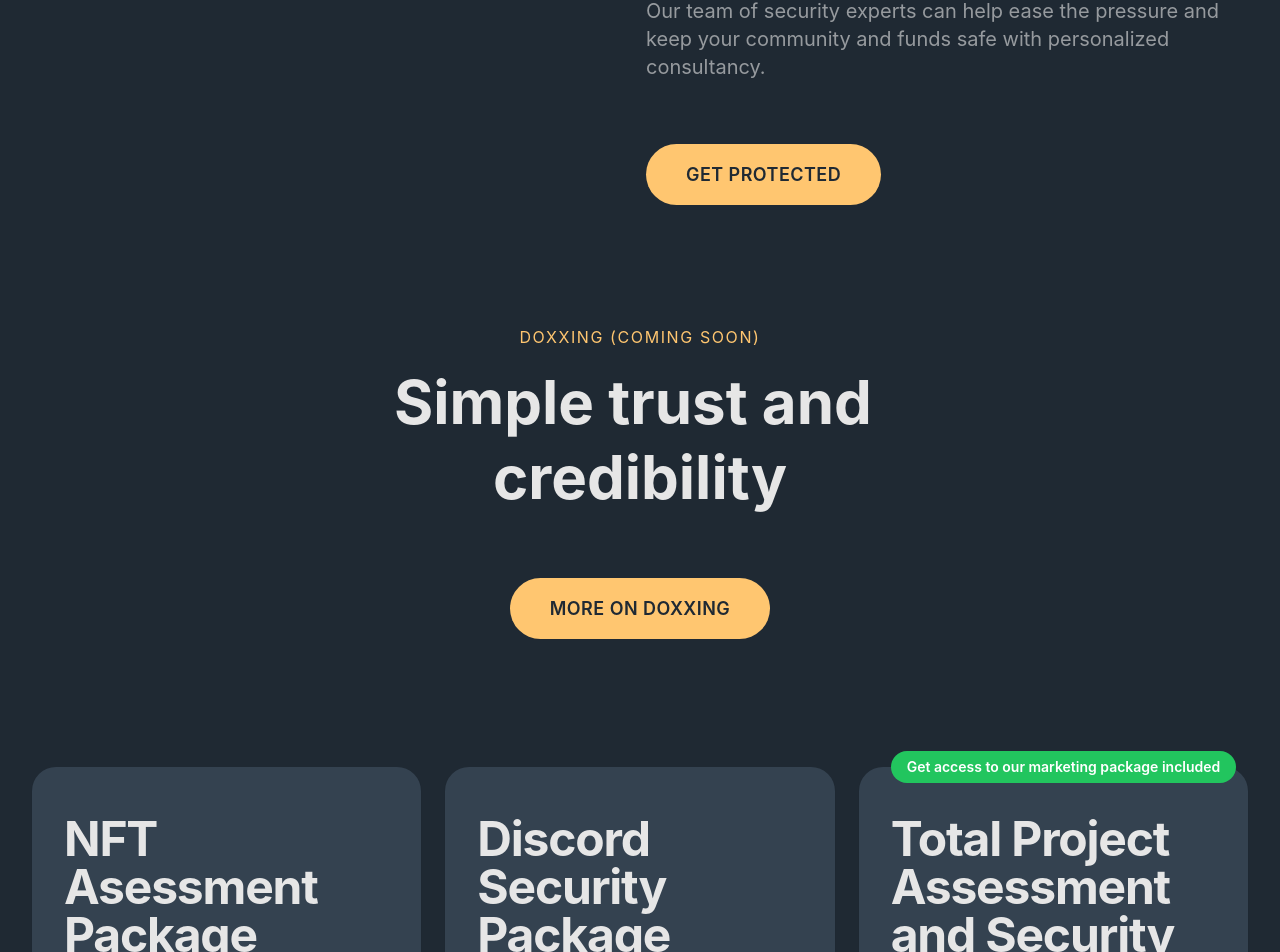
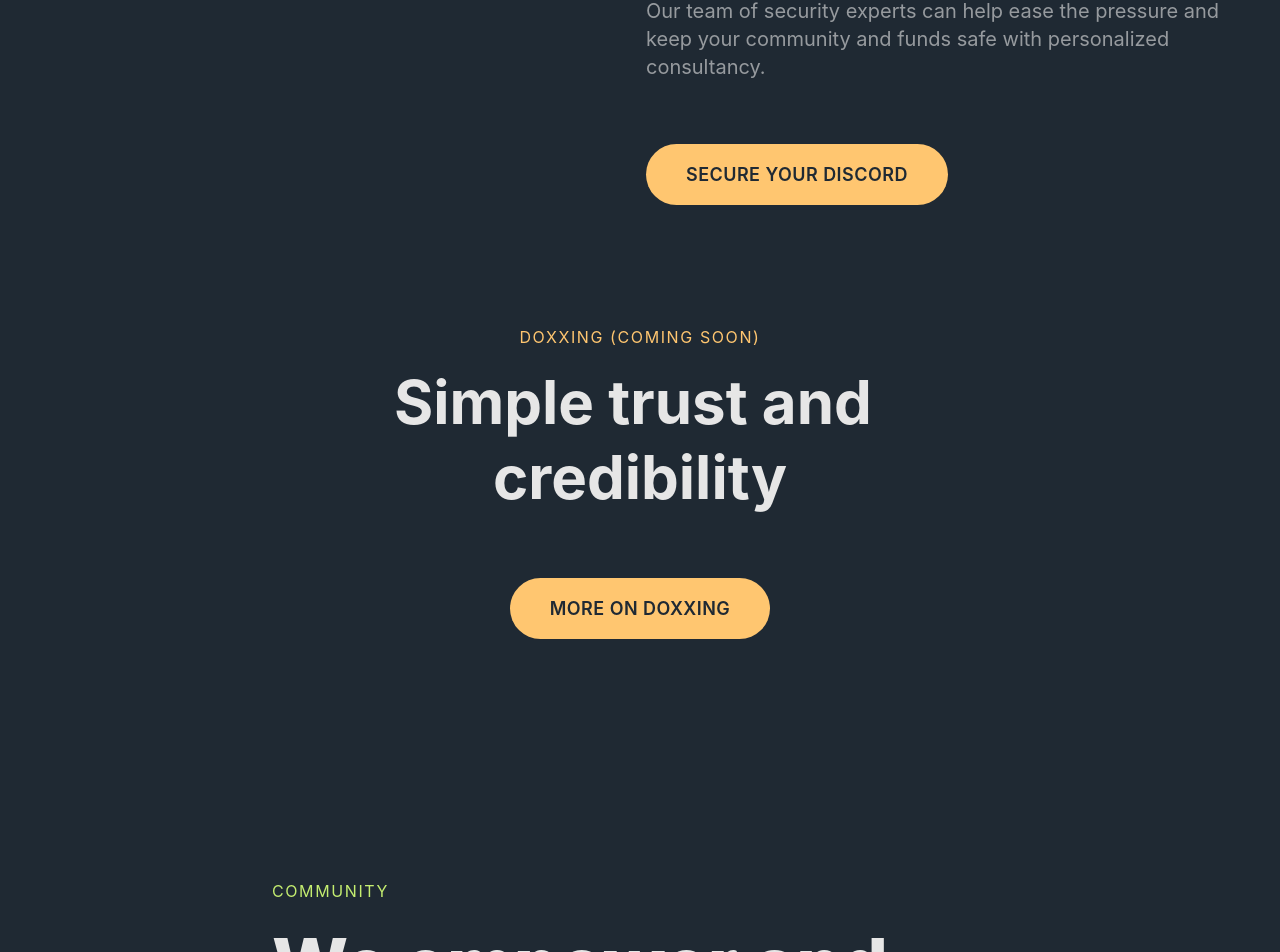
Before and after one commit to sam-xander/cypher-website, a Next.js app: page / in a window 1280 px wide. Shown: the part 4730-5682 px from the top of the page. Built offline with nearby package versions, Linux system fonts and the light colour scheme.

Commit message:
Removed packages section

```diff
--- a/components/assessments.tsx
+++ b/components/assessments.tsx
@@ -22,7 +22,7 @@ export default function Assessments() {
           <p className="mt-6 max-w-5xl lg:mx-auto text-lg text-[#e6e6e6] text-opacity-60 sm:text-2xl md:mt-8 md:max-w-3xl">
             Our NFT assessments provide value to projects and investors. We assess pre-mint and post-mint projects across 8 areas and over 100 data points. Projects receive a comprehensive report including strengths, weaknesses and suggested improvements.
           </p>
-          <Button href="/get-assessed" bgColor="bg-[#FFC670]" label="Get an assessment" />
+          <Button href="/nft-assessment" bgColor="bg-[#FFC670]" label="Get an assessment" />
         </div>
       </div>
       <div className="relative hidden lg:block w-full h-64 sm:h-72 md:h-96 lg:absolute lg:inset-y-0 lg:right-0 lg:w-1/2 lg:h-full">
--- a/components/discord-security.tsx
+++ b/components/discord-security.tsx
@@ -53,7 +53,7 @@ export default function DiscordSecurity() {
                             Our team of security experts can help ease the pressure and keep your community and funds safe with personalized consultancy.
                         </p>
                         <div className="w-full mt-12">
-                            <Button href="/get-protected" bgColor="bg-[#FFC670]" label="Get protected" />
+                            <Button href="/discord-security" bgColor="bg-[#FFC670]" label="Secure your Discord" />
                         </div>
                     </div>
                 </div>
--- a/pages/index.tsx
+++ b/pages/index.tsx
@@ -7,7 +7,6 @@ import Cypher from '../components/cypher'
 import Assessments from '../components/assessments'
 import DiscordSecurity from '../components/discord-security'
 import Doxxing from '../components/doxxing'
-import Pricing from '../components/pricing'
 import Community from '../components/community'
 import Staking from '../components/staking'
 import CypherSeals from '../components/cypherseals'
@@ -30,7 +29,6 @@ export default function Home() {
       <Assessments />
       <DiscordSecurity />
       <Doxxing />
-      <Pricing />
       <Community />
       <Staking />
       <CypherSeals />
```
